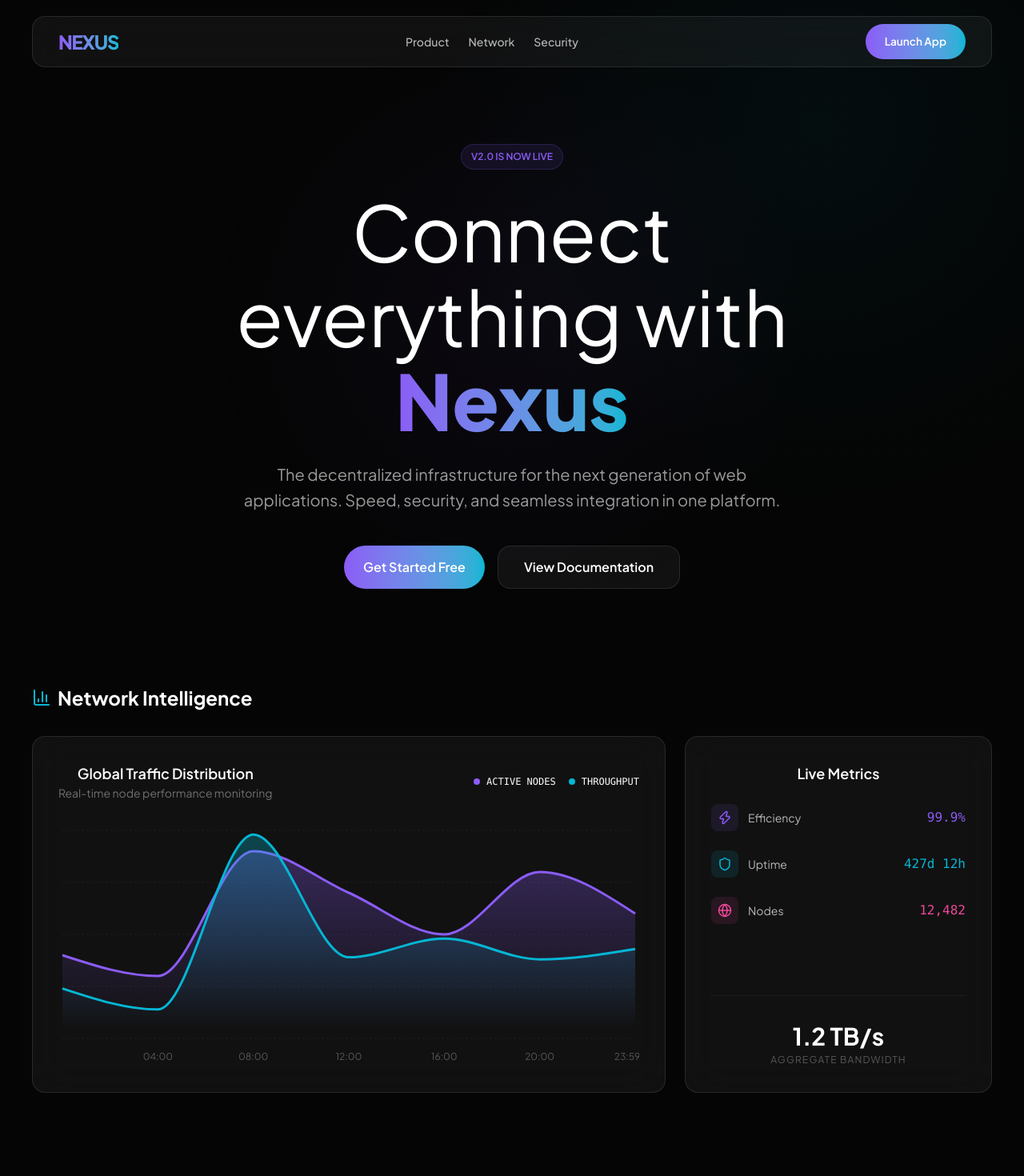
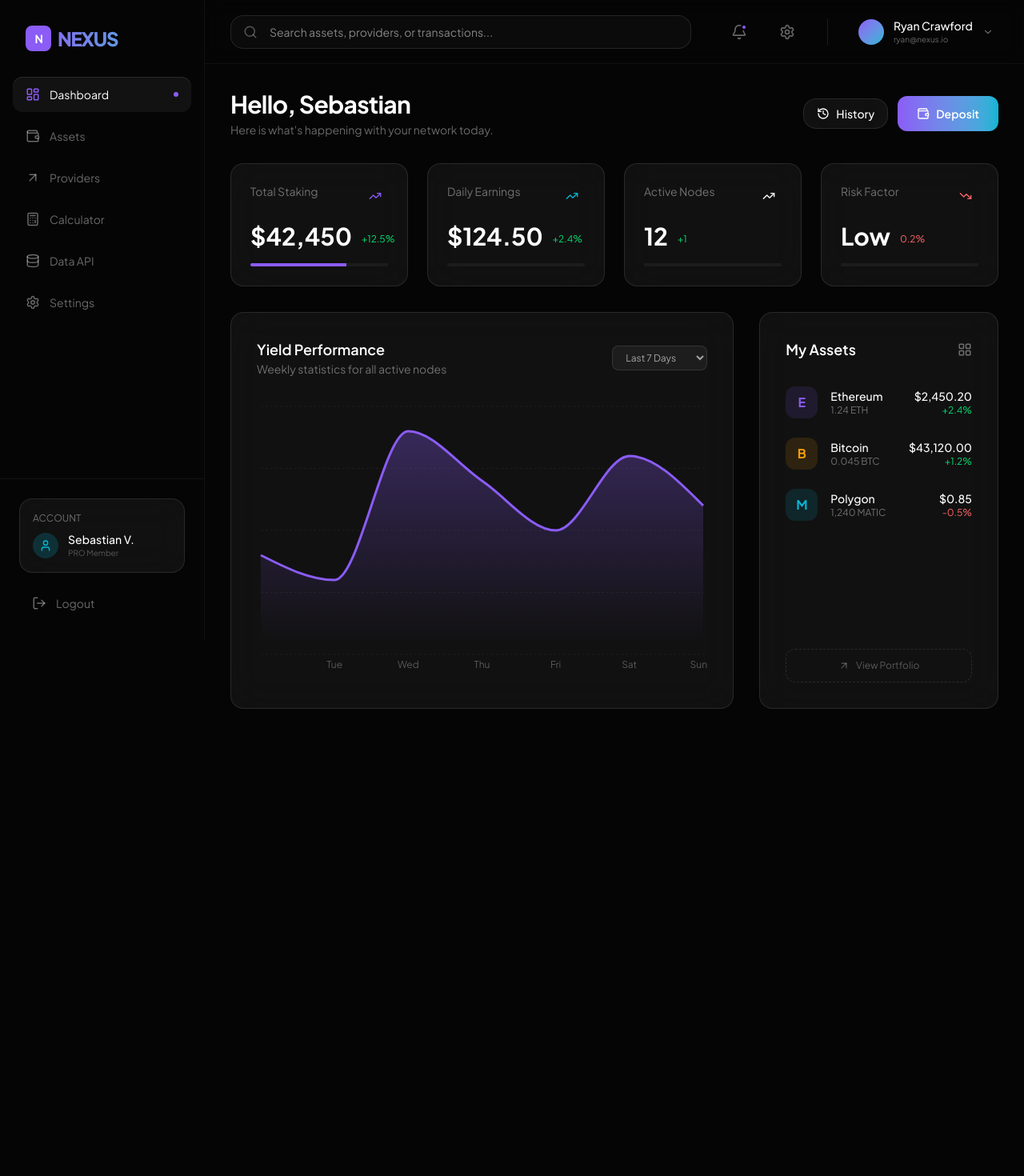
Before and after one commit to sebastianvasquezechavarria1234/nexus, a Next.js app: page / in a window 1280 px wide. Shown: the top 1470 px of the page at 80% size. After the commit the page ends 918 px from the top, so only its background shows below. Built offline with nearby package versions, Linux system fonts and the light colour scheme.

Commit message:
feat: transform Nexus into a premium dashboard template

```diff
--- a/package.json
+++ b/package.json
@@ -13,6 +13,7 @@
     "@tanstack/react-query": "^5.100.9",
     "@tanstack/react-query-devtools": "^5.100.9",
     "@tremor/react": "^3.18.7",
+    "framer-motion": "^12.38.0",
     "lucide-react": "^1.14.0",
     "next": "16.2.6",
     "react": "19.2.4",
--- a/src/app/globals.css
+++ b/src/app/globals.css
@@ -20,6 +20,7 @@
 body {
   @apply bg-[#050505] text-white antialiased;
   font-family: var(--font-plus-jakarta), system-ui, sans-serif;
+  overflow-x: hidden;
 }
 
 .glass {
@@ -31,7 +32,7 @@ body {
 }
 
 .btn-primary {
-  @apply px-6 py-3 rounded-full bg-gradient-to-r from-nexus-purple to-nexus-cyan text-white font-semibold transition-all duration-300 hover:-translate-y-0.5 hover:shadow-[0_10px_20px_rgba(139,92,246,0.3)] flex items-center justify-center gap-2;
+  @apply px-6 py-3 rounded-xl bg-gradient-to-r from-nexus-purple to-nexus-cyan text-white font-semibold transition-all duration-300 hover:-translate-y-0.5 hover:shadow-[0_10px_20px_rgba(139,92,246,0.3)] flex items-center justify-center gap-2;
 }
 
 /* Background gradient animation */
@@ -50,7 +51,7 @@ body::before {
 
 /* Custom scrollbar */
 ::-webkit-scrollbar {
-  width: 8px;
+  width: 6px;
 }
 
 ::-webkit-scrollbar-track {
--- a/src/app/page.tsx
+++ b/src/app/page.tsx
@@ -1,101 +1,90 @@
 'use client';
 
 import React from 'react';
+import DashboardLayout from '@/components/layout/DashboardLayout';
+import StatsCard from '@/components/dashboard/StatsCard';
 import {
-  LineChart,
-  Line,
+  AreaChart,
+  Area,
   XAxis,
   YAxis,
   CartesianGrid,
   Tooltip,
   ResponsiveContainer,
-  AreaChart,
-  Area
+  BarChart,
+  Bar
 } from 'recharts';
-import { Activity, Shield, Cpu, Zap, Globe, BarChart3 } from 'lucide-react';
+import { motion } from 'framer-motion';
+import { ArrowUpRight, Wallet, History, LayoutGrid } from 'lucide-react';
 
 const data = [
-  { name: '00:00', value: 400, load: 240 },
-  { name: '04:00', value: 300, load: 139 },
-  { name: '08:00', value: 900, load: 980 },
-  { name: '12:00', value: 700, load: 390 },
-  { name: '16:00', value: 500, load: 480 },
-  { name: '20:00', value: 800, load: 380 },
-  { name: '23:59', value: 600, load: 430 },
+  { name: 'Mon', value: 400 },
+  { name: 'Tue', value: 300 },
+  { name: 'Wed', value: 900 },
+  { name: 'Thu', value: 700 },
+  { name: 'Fri', value: 500 },
+  { name: 'Sat', value: 800 },
+  { name: 'Sun', value: 600 },
 ];
 
-export default function Home() {
+const assets = [
+  { name: 'Ethereum', symbol: 'ETH', balance: '1.24', value: '$2,450.20', change: '+2.4%', color: '#8b5cf6' },
+  { name: 'Bitcoin', symbol: 'BTC', balance: '0.045', value: '$43,120.00', change: '+1.2%', color: '#f59e0b' },
+  { name: 'Polygon', symbol: 'MATIC', balance: '1,240', value: '$0.85', change: '-0.5%', color: '#06b6d4' },
+];
+
+export default function Dashboard() {
   return (
-    <div className="min-h-screen flex flex-col">
-      {/* Navigation */}
-      <nav className="glass fixed top-5 left-1/2 -translate-x-1/2 w-[calc(100%-40px)] max-w-[1200px] h-16 flex items-center justify-between px-8 z-[100]">
-        <div className="gradient-text text-2xl tracking-tighter">NEXUS</div>
-        <div className="hidden md:flex gap-6 text-sm font-medium text-white/70">
-          <a href="#" className="transition-colors hover:text-white">Product</a>
-          <a href="#" className="transition-colors hover:text-white">Network</a>
-          <a href="#" className="transition-colors hover:text-white">Security</a>
+    <DashboardLayout>
+      <div className="max-w-[1400px] mx-auto space-y-8">
+        {/* Welcome Header */}
+        <div className="flex flex-col md:flex-row md:items-center justify-between gap-4">
+          <div>
+            <h1 className="text-3xl font-bold tracking-tight mb-1">Hello, Sebastian</h1>
+            <p className="text-white/40 text-sm">Here is what's happening with your network today.</p>
           </div>
-        <button className="btn-primary py-2 px-5 text-[0.85rem]">Launch App</button>
-      </nav>
-
-      {/* Hero Section */}
-      <main className="container mx-auto px-6 pt-[180px] text-center flex-1">
-        <div className="animate-fade-in max-w-[800px] mx-auto">
-          <span className="inline-block px-3 py-1.5 rounded-full bg-nexus-purple/10 text-nexus-purple text-[0.75rem] font-semibold mb-6 border border-nexus-purple/20">
-            V2.0 IS NOW LIVE
-          </span>
-          <h1 className="text-5xl md:text-7xl lg:text-8xl leading-[1.1] mb-6">
-            Connect everything with <span className="gradient-text">Nexus</span>
-          </h1>
-          <p className="text-xl text-white/60 mb-10 leading-relaxed max-w-2xl mx-auto">
-            The decentralized infrastructure for the next generation of web applications.
-            Speed, security, and seamless integration in one platform.
-          </p>
-          <div className="flex flex-col sm:flex-row gap-4 justify-center">
-            <button className="btn-primary text-base px-8 py-3.5">Get Started Free</button>
-            <button className="glass px-8 py-3.5 bg-transparent text-white font-semibold cursor-pointer text-base hover:bg-white/5 transition-colors">
-              View Documentation
+          <div className="flex items-center gap-3">
+            <button className="glass px-4 py-2 text-sm font-medium flex items-center gap-2 hover:bg-white/10 transition-colors">
+              <History size={16} />
+              History
+            </button>
+            <button className="btn-primary px-5 py-2 text-sm flex items-center gap-2">
+              <Wallet size={16} />
+              Deposit
             </button>
           </div>
         </div>
 
-        {/* Analytics Section (NEW) */}
-        <section className="mt-[120px] max-w-[1200px] mx-auto">
-          <div className="flex items-center gap-2 mb-8 justify-center md:justify-start">
-            <BarChart3 className="text-nexus-cyan w-6 h-6" />
-            <h2 className="text-2xl font-bold">Network Intelligence</h2>
+        {/* Stats Grid */}
+        <div className="grid grid-cols-1 md:grid-cols-2 lg:grid-cols-4 gap-6">
+          <StatsCard label="Total Staking" value="$42,450" change="12.5%" isUp={true} color="nexus-purple" />
+          <StatsCard label="Daily Earnings" value="$124.50" change="2.4%" isUp={true} color="nexus-cyan" />
+          <StatsCard label="Active Nodes" value="12" change="1" isUp={true} color="nexus-pink" />
+          <StatsCard label="Risk Factor" value="Low" change="0.2%" isUp={false} color="green-400" />
         </div>
 
-          <div className="grid grid-cols-1 lg:grid-cols-3 gap-6">
-            <div className="lg:col-span-2 glass p-8 min-h-[400px]">
-              <div className="flex justify-between items-center mb-8">
+        {/* Charts & Assets Grid */}
+        <div className="grid grid-cols-1 lg:grid-cols-3 gap-8">
+          {/* Main Chart */}
+          <div className="lg:col-span-2 glass p-8">
+            <div className="flex items-center justify-between mb-8">
               <div>
-                  <h3 className="text-lg font-semibold">Global Traffic Distribution</h3>
-                  <p className="text-sm text-white/40">Real-time node performance monitoring</p>
+                <h3 className="text-lg font-semibold">Yield Performance</h3>
+                <p className="text-sm text-white/40">Weekly statistics for all active nodes</p>
               </div>
-                <div className="flex gap-4 text-xs font-mono">
-                  <div className="flex items-center gap-2">
-                    <span className="w-2 h-2 rounded-full bg-nexus-purple"></span>
-                    <span>ACTIVE NODES</span>
-                  </div>
-                  <div className="flex items-center gap-2">
-                    <span className="w-2 h-2 rounded-full bg-nexus-cyan"></span>
-                    <span>THROUGHPUT</span>
-                  </div>
-                </div>
+              <select className="bg-white/5 border border-white/10 rounded-lg px-3 py-1.5 text-xs text-white/60 focus:outline-none">
+                <option>Last 7 Days</option>
+                <option>Last 30 Days</option>
+              </select>
             </div>
 
-              <div className="h-[300px] w-full">
+            <div className="h-[350px] w-full">
               <ResponsiveContainer width="100%" height="100%">
                 <AreaChart data={data}>
                   <defs>
-                      <linearGradient id="colorValue" x1="0" y1="0" x2="0" y2="1">
+                    <linearGradient id="chartGradient" x1="0" y1="0" x2="0" y2="1">
                       <stop offset="5%" stopColor="#8b5cf6" stopOpacity={0.3}/>
                       <stop offset="95%" stopColor="#8b5cf6" stopOpacity={0}/>
-                      </linearGradient>
-                      <linearGradient id="colorLoad" x1="0" y1="0" x2="0" y2="1">
-                        <stop offset="5%" stopColor="#06b6d4" stopOpacity={0.3}/>
-                        <stop offset="95%" stopColor="#06b6d4" stopOpacity={0}/>
                     </linearGradient>
                   </defs>
                   <CartesianGrid strokeDasharray="3 3" vertical={false} stroke="rgba(255,255,255,0.05)" />
@@ -104,7 +93,6 @@ export default function Home() {
                     axisLine={false}
                     tickLine={false}
                     tick={{fill: 'rgba(255,255,255,0.3)', fontSize: 12}}
-                      dy={10}
                   />
                   <YAxis hide />
                   <Tooltip
@@ -114,96 +102,63 @@ export default function Home() {
                       borderRadius: '12px',
                       backdropFilter: 'blur(10px)'
                     }}
-                      itemStyle={{ color: '#fff' }}
                   />
-                    <Area type="monotone" dataKey="value" stroke="#8b5cf6" strokeWidth={3} fillOpacity={1} fill="url(#colorValue)" />
-                    <Area type="monotone" dataKey="load" stroke="#06b6d4" strokeWidth={3} fillOpacity={1} fill="url(#colorLoad)" />
+                  <Area
+                    type="monotone"
+                    dataKey="value"
+                    stroke="#8b5cf6"
+                    strokeWidth={3}
+                    fillOpacity={1}
+                    fill="url(#chartGradient)"
+                  />
                 </AreaChart>
               </ResponsiveContainer>
             </div>
           </div>
 
-            <div className="glass p-8 flex flex-col justify-between">
+          {/* Asset List */}
+          <div className="glass p-8 flex flex-col">
+            <div className="flex items-center justify-between mb-8">
+              <h3 className="text-lg font-semibold">My Assets</h3>
+              <LayoutGrid size={18} className="text-white/40" />
+            </div>
+
+            <div className="space-y-6 flex-1">
+              {assets.map((asset) => (
+                <motion.div
+                  key={asset.symbol}
+                  whileHover={{ x: 4 }}
+                  className="flex items-center justify-between group cursor-pointer"
+                >
+                  <div className="flex items-center gap-4">
+                    <div
+                      className="w-10 h-10 rounded-xl flex items-center justify-center text-white font-bold"
+                      style={{ backgroundColor: `${asset.color}20`, color: asset.color }}
+                    >
+                      {asset.symbol[0]}
+                    </div>
                     <div>
-                <h3 className="text-lg font-semibold mb-6">Live Metrics</h3>
-                <div className="space-y-6">
-                  <div className="flex items-center justify-between">
-                    <div className="flex items-center gap-3">
-                      <div className="p-2 rounded-lg bg-nexus-purple/10">
-                        <Zap size={18} className="text-nexus-purple" />
+                      <p className="text-sm font-medium">{asset.name}</p>
+                      <p className="text-xs text-white/40">{asset.balance} {asset.symbol}</p>
                     </div>
-                      <span className="text-sm text-white/70">Efficiency</span>
                   </div>
-                    <span className="font-mono text-nexus-purple">99.9%</span>
+                  <div className="text-right">
+                    <p className="text-sm font-medium">{asset.value}</p>
+                    <p className={`text-xs ${asset.change.startsWith('+') ? 'text-green-400' : 'text-red-400'}`}>
+                      {asset.change}
+                    </p>
                   </div>
-                  <div className="flex items-center justify-between">
-                    <div className="flex items-center gap-3">
-                      <div className="p-2 rounded-lg bg-nexus-cyan/10">
-                        <Shield size={18} className="text-nexus-cyan" />
+                </motion.div>
+              ))}
             </div>
-                      <span className="text-sm text-white/70">Uptime</span>
-                    </div>
-                    <span className="font-mono text-nexus-cyan">427d 12h</span>
-                  </div>
-                  <div className="flex items-center justify-between">
-                    <div className="flex items-center gap-3">
-                      <div className="p-2 rounded-lg bg-nexus-pink/10">
-                        <Globe size={18} className="text-nexus-pink" />
-                      </div>
-                      <span className="text-sm text-white/70">Nodes</span>
-                    </div>
-                    <span className="font-mono text-nexus-pink">12,482</span>
+
+            <button className="w-full mt-8 py-3 border border-dashed border-white/10 rounded-xl text-xs text-white/30 hover:text-white hover:border-white/30 transition-all flex items-center justify-center gap-2">
+              <ArrowUpRight size={14} />
+              View Portfolio
+            </button>
           </div>
         </div>
       </div>
-
-              <div className="mt-8 pt-8 border-t border-white/5">
-                <div className="text-3xl font-bold mb-1">1.2 TB/s</div>
-                <div className="text-xs text-white/30 uppercase tracking-widest">Aggregate Bandwidth</div>
-              </div>
-            </div>
-          </div>
-        </section>
-
-        {/* Features Grid */}
-        <section className="mt-[120px] pb-[100px]">
-          <div className="grid grid-cols-1 md:grid-cols-3 gap-6 text-left">
-            <div className="glass p-8 transition-transform hover:-translate-y-1">
-              <div className="w-12 h-12 rounded-xl bg-nexus-cyan/10 flex items-center justify-center mb-6">
-                <Activity className="text-nexus-cyan" />
-              </div>
-              <h3 className="text-xl mb-3">Ultra-Low Latency</h3>
-              <p className="text-white/50 leading-relaxed">
-                Optimized for real-time applications with our edge-first global network distribution.
-              </p>
-            </div>
-
-            <div className="glass p-8 transition-transform hover:-translate-y-1">
-              <div className="w-12 h-12 rounded-xl bg-nexus-purple/10 flex items-center justify-center mb-6">
-                <Shield className="text-nexus-purple" />
-              </div>
-              <h3 className="text-xl mb-3">Quantum-Safe Security</h3>
-              <p className="text-white/50 leading-relaxed">
-                Advanced encryption protocols designed to protect your data against future threats.
-              </p>
-            </div>
-
-            <div className="glass p-8 transition-transform hover:-translate-y-1">
-              <div className="w-12 h-12 rounded-xl bg-nexus-pink/10 flex items-center justify-center mb-6">
-                <Cpu className="text-nexus-pink" />
-              </div>
-              <h3 className="text-xl mb-3">Infinite Scalability</h3>
-              <p className="text-white/50 leading-relaxed">
-                Scale from zero to millions of users without touching a single server configuration.
-              </p>
-            </div>
-          </div>
-        </section>
-      </main>
-
-      <footer className="py-10 border-t border-white/5 text-center text-[0.85rem] text-white/40">
-        © 2026 NEXUS PROTOCOL. All rights reserved.
-      </footer>
-    </div>
+    </DashboardLayout>
   );
 }
--- /dev/null
+++ b/src/components/dashboard/StatsCard.tsx
@@ -0,0 +1,45 @@
+'use client';
+
+import React from 'react';
+import { motion } from 'framer-motion';
+import { TrendingUp, TrendingDown } from 'lucide-react';
+
+interface StatsCardProps {
+  label: string;
+  value: string;
+  change: string;
+  isUp: boolean;
+  color?: string;
+}
+
+export default function StatsCard({ label, value, change, isUp, color = 'nexus-purple' }: StatsCardProps) {
+  return (
+    <motion.div
+      initial={{ opacity: 0, y: 20 }}
+      animate={{ opacity: 1, y: 0 }}
+      whileHover={{ y: -4 }}
+      className="glass p-6 group cursor-pointer"
+    >
+      <div className="flex justify-between items-start mb-4">
+        <p className="text-sm text-white/40">{label}</p>
+        <div className={`p-2 rounded-lg bg-${color}/10`}>
+          {isUp ? <TrendingUp size={16} className={`text-${color}`} /> : <TrendingDown size={16} className="text-red-400" />}
+        </div>
+      </div>
+      <div className="flex items-end gap-3">
+        <h3 className="text-3xl font-bold">{value}</h3>
+        <span className={`text-xs mb-1.5 ${isUp ? 'text-green-400' : 'text-red-400'}`}>
+          {isUp ? '+' : ''}{change}
+        </span>
+      </div>
+      <div className="mt-4 h-1 w-full bg-white/5 rounded-full overflow-hidden">
+        <motion.div
+          initial={{ width: 0 }}
+          animate={{ width: isUp ? '70%' : '40%' }}
+          transition={{ duration: 1, delay: 0.5 }}
+          className={`h-full bg-${color}`}
+        />
+      </div>
+    </motion.div>
+  );
+}
--- /dev/null
+++ b/src/components/layout/DashboardLayout.tsx
@@ -0,0 +1,18 @@
+'use client';
+
+import Sidebar from '@/components/layout/Sidebar';
+import TopBar from '@/components/layout/TopBar';
+
+export default function DashboardLayout({ children }: { children: React.ReactNode }) {
+  return (
+    <div className="flex min-h-screen bg-[#050505]">
+      <Sidebar />
+      <div className="flex-1 ml-64">
+        <TopBar />
+        <main className="p-8">
+          {children}
+        </main>
+      </div>
+    </div>
+  );
+}
--- /dev/null
+++ b/src/components/layout/Sidebar.tsx
@@ -0,0 +1,79 @@
+'use client';
+
+import React from 'react';
+import { motion } from 'framer-motion';
+import {
+  LayoutDashboard,
+  Wallet,
+  ArrowUpRight,
+  Calculator,
+  Database,
+  Settings,
+  Bell,
+  LogOut,
+  User
+} from 'lucide-react';
+
+const menuItems = [
+  { icon: LayoutDashboard, label: 'Dashboard', active: true },
+  { icon: Wallet, label: 'Assets', active: false },
+  { icon: ArrowUpRight, label: 'Providers', active: false },
+  { icon: Calculator, label: 'Calculator', active: false },
+  { icon: Database, label: 'Data API', active: false },
+  { icon: Settings, label: 'Settings', active: false },
+];
+
+export default function Sidebar() {
+  return (
+    <aside className="w-64 border-r border-white/5 bg-[#050505] flex flex-col h-screen fixed left-0 top-0 z-[50]">
+      <div className="p-8">
+        <div className="gradient-text text-2xl tracking-tighter flex items-center gap-2">
+          <div className="w-8 h-8 rounded-lg bg-nexus-purple flex items-center justify-center text-white text-sm font-bold">N</div>
+          NEXUS
+        </div>
+      </div>
+
+      <nav className="flex-1 px-4 space-y-2">
+        {menuItems.map((item, index) => (
+          <motion.button
+            key={item.label}
+            whileHover={{ x: 4 }}
+            className={`w-full flex items-center gap-3 px-4 py-3 rounded-xl text-sm transition-all duration-300 ${
+              item.active
+              ? 'bg-white/5 text-white shadow-[inset_0_1px_1px_rgba(255,255,255,0.1)]'
+              : 'text-white/40 hover:text-white hover:bg-white/[0.02]'
+            }`}
+          >
+            <item.icon size={18} className={item.active ? 'text-nexus-purple' : ''} />
+            {item.label}
+            {item.active && (
+              <motion.div
+                layoutId="active-indicator"
+                className="ml-auto w-1.5 h-1.5 rounded-full bg-nexus-purple"
+              />
+            )}
+          </motion.button>
+        ))}
+      </nav>
+
+      <div className="p-6 border-t border-white/5">
+        <div className="glass p-4 mb-4">
+          <div className="text-xs text-white/40 uppercase mb-2">Account</div>
+          <div className="flex items-center gap-3">
+            <div className="w-8 h-8 rounded-full bg-nexus-cyan/20 flex items-center justify-center text-nexus-cyan">
+              <User size={16} />
+            </div>
+            <div className="flex-1 min-w-0">
+              <p className="text-sm font-medium truncate">Sebastian V.</p>
+              <p className="text-[10px] text-white/30 truncate">PRO Member</p>
+            </div>
+          </div>
+        </div>
+        <button className="w-full flex items-center gap-3 px-4 py-3 text-sm text-white/40 hover:text-red-400 transition-colors">
+          <LogOut size={18} />
+          Logout
+        </button>
+      </div>
+    </aside>
+  );
+}
--- /dev/null
+++ b/src/components/layout/TopBar.tsx
@@ -0,0 +1,40 @@
+'use client';
+
+import React from 'react';
+import { Search, Bell, Settings, ChevronDown } from 'lucide-react';
+
+export default function TopBar() {
+  return (
+    <header className="h-20 border-b border-white/5 flex items-center justify-between px-8 sticky top-0 bg-[#050505]/80 backdrop-blur-md z-[40]">
+      <div className="flex items-center gap-4 flex-1 max-w-xl">
+        <div className="relative w-full">
+          <Search className="absolute left-4 top-1/2 -translate-y-1/2 text-white/30" size={18} />
+          <input
+            type="text"
+            placeholder="Search assets, providers, or transactions..."
+            className="w-full bg-white/[0.03] border border-white/10 rounded-2xl py-2.5 pl-12 pr-4 text-sm focus:outline-none focus:border-nexus-purple/50 transition-colors"
+          />
+        </div>
+      </div>
+
+      <div className="flex items-center gap-6">
+        <button className="relative p-2 text-white/40 hover:text-white transition-colors">
+          <Bell size={20} />
+          <span className="absolute top-2 right-2 w-2 h-2 bg-nexus-purple rounded-full border-2 border-[#050505]"></span>
+        </button>
+        <button className="p-2 text-white/40 hover:text-white transition-colors">
+          <Settings size={20} />
+        </button>
+        <div className="h-8 w-[1px] bg-white/10 mx-2"></div>
+        <button className="flex items-center gap-3 hover:bg-white/5 p-1.5 rounded-xl transition-colors">
+          <div className="w-8 h-8 rounded-full bg-gradient-to-br from-nexus-purple to-nexus-cyan"></div>
+          <div className="text-left hidden sm:block">
+            <p className="text-sm font-medium">Ryan Crawford</p>
+            <p className="text-[10px] text-white/40">ryan@nexus.io</p>
+          </div>
+          <ChevronDown size={14} className="text-white/40" />
+        </button>
+      </div>
+    </header>
+  );
+}
```
Also changed, not shown: 1 other file (tests, documents, lock files or other folders). Lines whose indentation alone changed are shown as unchanged.
